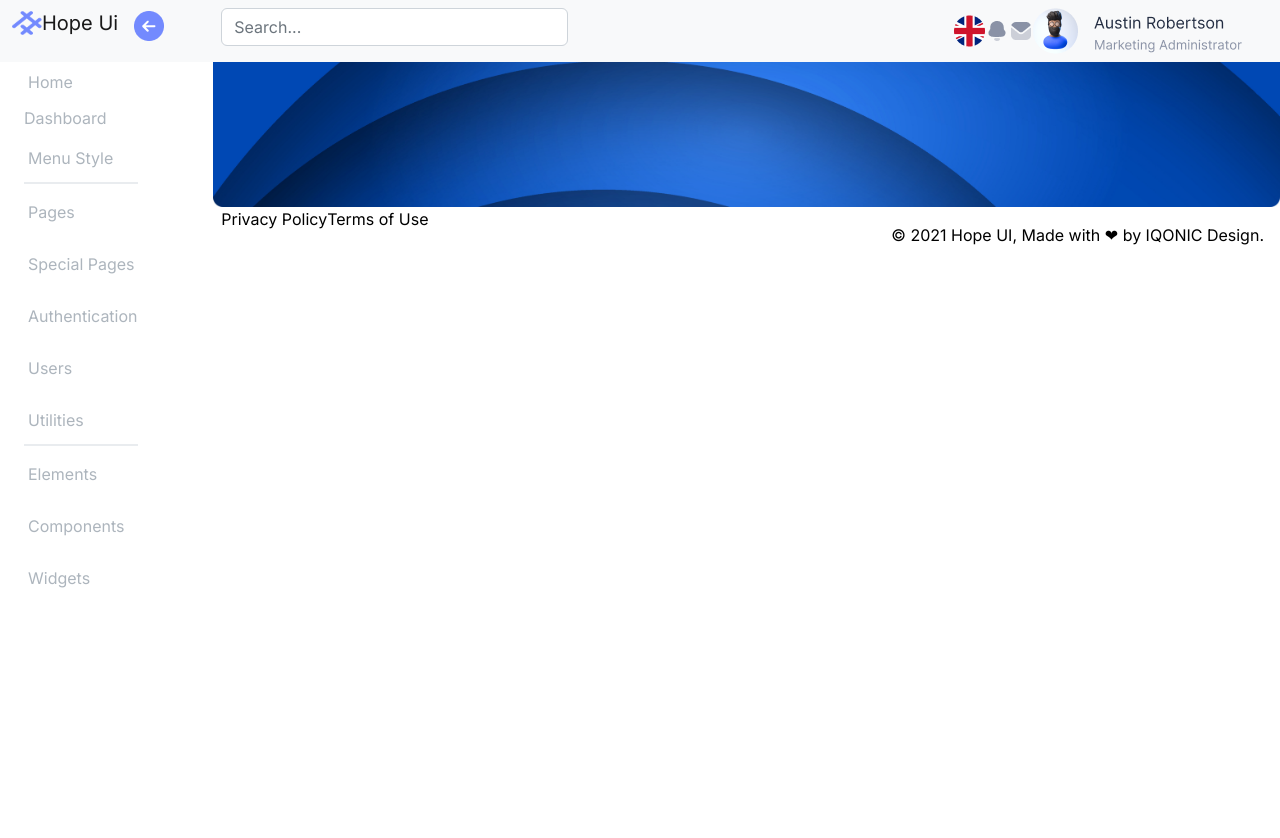
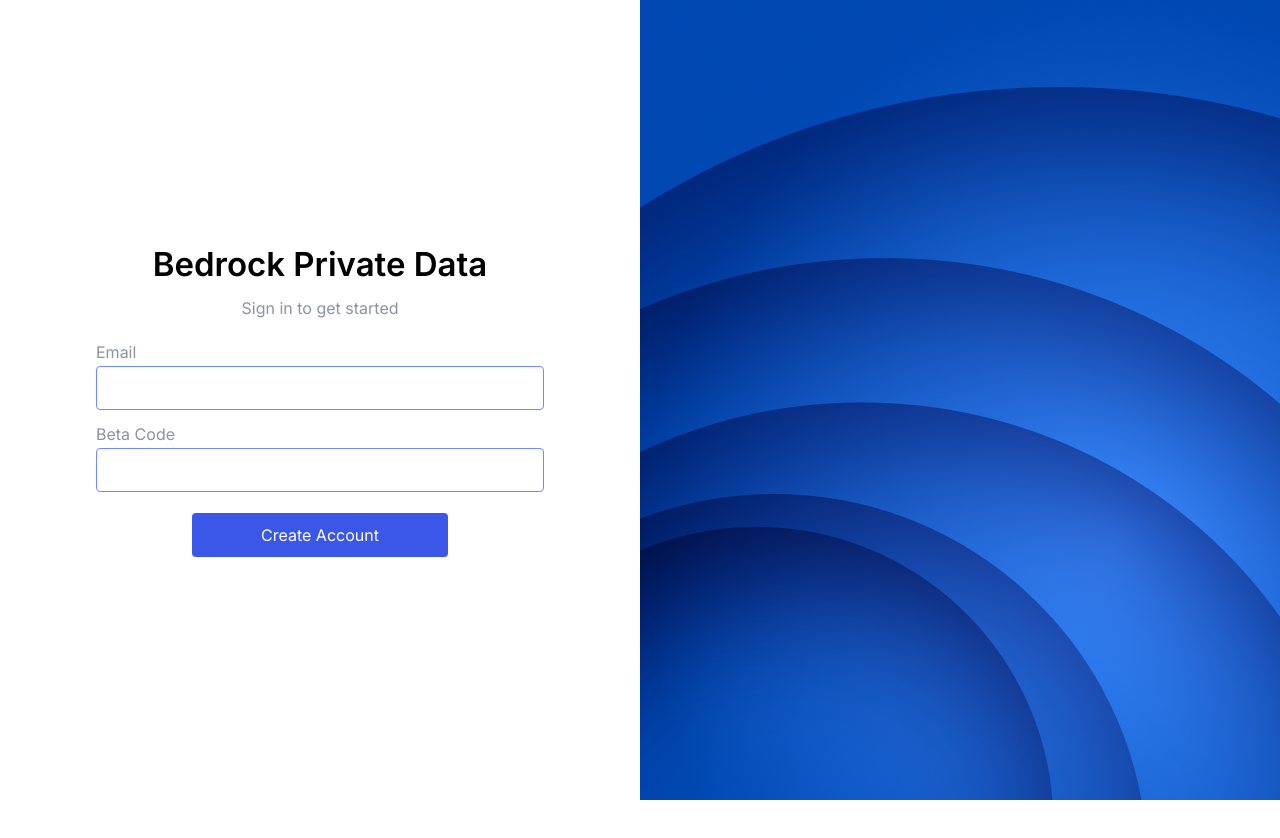
Before and after one commit to shubhamanandspeqto/HopeUi, a React (Create React App) app: page / in a window 1280 px wide. Shown: the top 838 px of the page. After the commit the page ends 800 px from the top, so only its background shows below. Built offline with nearby package versions, Linux system fonts and the light colour scheme.

Commit message:
conflict resolve

```diff
--- a/src/App.js
+++ b/src/App.js
@@ -1,7 +1,6 @@
 import "./App.css";
 
 import { BrowserRouter, Routes, Route } from "react-router-dom";
-// import Login from './components/login/Login';
 import Dashboard from "./components/admin/Dashboard";
 import Login from "./components/login/Login";
 import Bedrock from "./components/Bedrock/Bedrock";
@@ -15,9 +14,8 @@ function App() {
   return (
     <BrowserRouter>
       <Routes>
-        <Route path="/" element={<Dashboard />}>
-          {/* <Route path="/about" element={<Login />} /> */}
-          <Route path="/bedrock" element={<Bedrock />} />
+        <Route path="/dashboard" element={<Dashboard />}>
+          <Route path="bedrock" element={<Bedrock />} />
         </Route>
         <Route exact path="/" element={<Login />} />
         <Route path="/sign-up" element={<Signup />} />
--- a/src/components/Bedrock/Bedrock.css
+++ b/src/components/Bedrock/Bedrock.css
@@ -30,7 +30,7 @@
 .bedrockProfile {
   display: block;
   max-width: 100%;
-  padding-top: 100px;
+  margin-top: -34px;
 }
 .bedrock-content p {
   font-family: "Inter";
```
